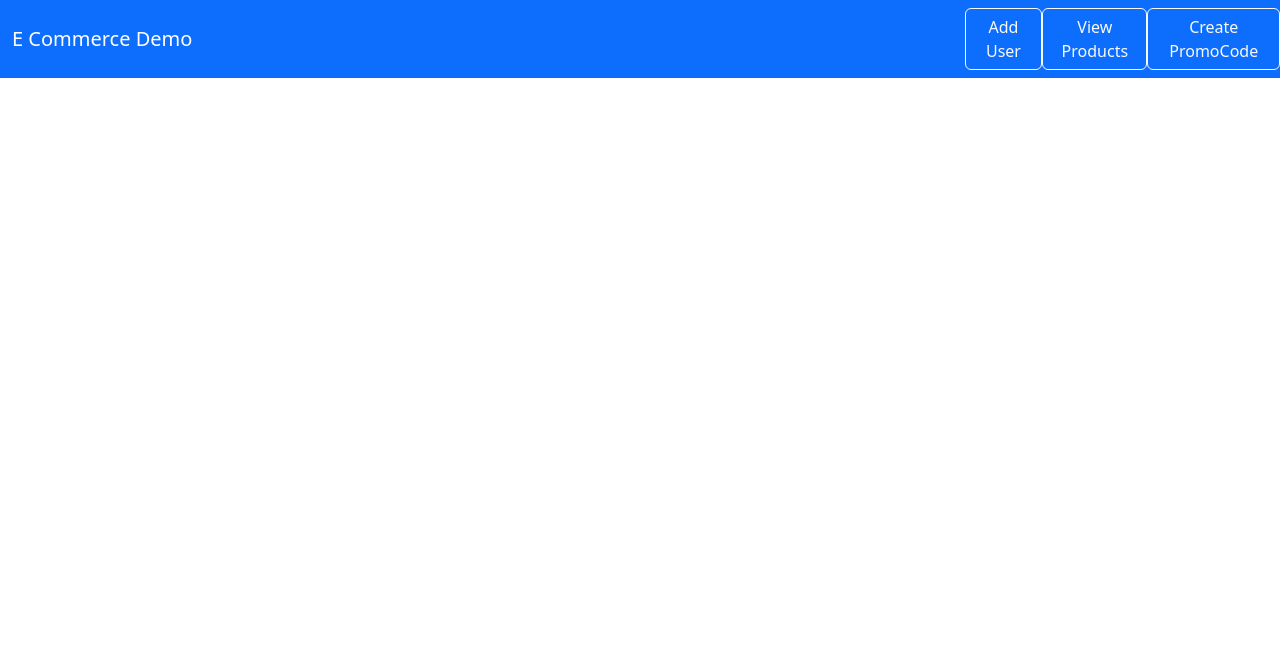
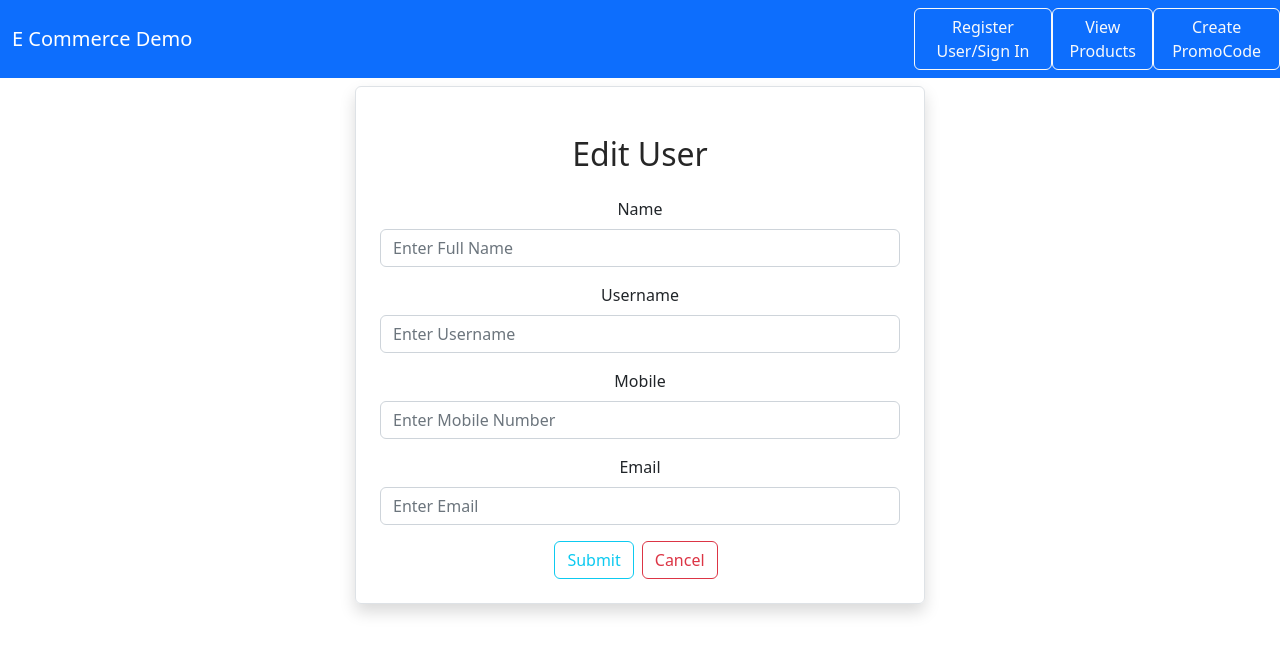
Before and after one commit to Kanurow/front, a React (Create React App) app: page /edituser/1 in a window 1280 px wide. Shown: the top 654 px of the page. Built offline with nearby package versions, Linux system fonts and the light colour scheme; no server answers.

Commit message:
added an edit user functionality

```diff
--- a/src/App.js
+++ b/src/App.js
@@ -13,6 +13,7 @@ import Products from './product/Products';
 import Favourites from './product/Favourites';
 import AddPromo from './promo/AddPromo';
 import ViewMarked from './promo/ViewMarked';
+import EditUser from './users/EditUser';
 
 function App() {
 
@@ -29,7 +30,7 @@ function App() {
         <Route exact path="/api/auth/signup" element={<Register />} />
         <Route exact path="/api/auth/signin" element={<Signin />} />
         {/* <Route exact path='/adduser' element={<AddUser />} /> */}
-        {/* <Route exact path="/edituser/:id" element={<EditUser />} /> */}
+        <Route exact path="/edituser/:id" element={<EditUser />} />
         <Route exact path="/viewuser/:id" element={<ViewUser />} />
         <Route exact path="/products" element={<Products />} />
         <Route exact path="/addproduct" element={<AddProduct />} />
--- a/src/layout/Navbar.js
+++ b/src/layout/Navbar.js
@@ -11,7 +11,7 @@ export default function Navbar() {
             <Link className="navbar-brand" to={"/"}>E Commerce Demo</Link>
             </div>
 
-            <Link className='btn btn-outline-light' to="/api/auth/signup">Add User</Link>
+            <Link className='btn btn-outline-light' to="/api/auth/signup">Register User/Sign In</Link>
             <Link className='btn btn-outline-light' to="/products">View Products</Link>
             <Link className='btn btn-outline-light' to="/addPromoCode">Create PromoCode</Link>
         </nav>
--- a/src/pages/Home.js
+++ b/src/pages/Home.js
@@ -72,63 +72,7 @@ export default function Home() {
   }
 
 
-
-
-
-
-
-
-
-
-
-
-  // let myArray = [
-  //   {
-  //     "id": 1,
-  //     "product": {
-  //       "id": 1,
-  //       "productName": "beans",
-  //       "price": 24,
-  //       "quantity": 250
-  //     },
-  //     "user": {
-  //       "createdAt": "2023-05-10T20:53:24.688027Z",
-  //       "updatedAt": "2023-05-10T20:53:24.688027Z",
-  //       "id": 1,
-  //       "name": "samland",
-  //       "username": "rowland",
-  //       "mobile": "8143358911",
-  //       "email": "Kanurow@gmail.com",
-  //       "password": "$2a$10$0H4Aci/JWe5qHU74KTpEYO7UWRdAyjhLgZivGrbHjYPQBKSuqLC7m",
-  //       "authorities": null,
-  //       "roles": [
-  //         {
-  //           "id": 2,
-  //           "name": "ROLE_ADMIN"
-  //         }
-  //       ],
-  //       "enabled": true,
-  //       "accountNonLocked": true,
-  //       "accountNonExpired": true,
-  //       "credentialsNonExpired": true
-  //     }
-  //   }
-  // ];
-
-  // users.forEach((item) => {
-  //   console.log(item.id);
-  //   console.log(item.name);
-  //   // console.log(item.product.productName);
-  //   // console.log(item.user.name);
-  //   console.log(item.roles[0].name);
-  //   // Add more properties as needed
-  // });
-
-
-
-
   return (
-
 
     <>
 
@@ -162,9 +106,9 @@ export default function Home() {
                   <Link className='btn btn-primary mx-2' to={`/viewuser/${user.id}`}>
                     View
                   </Link>
-                  {/* <Link className='btn btn-outline-primary mx-2' to={`/edituser/${user.id}`}>
+                  <Link className='btn btn-outline-primary mx-2' to={`/edituser/${user.id}`}>
                     Edit
-                  </Link> */}
+                  </Link>
                   <button
                     className='btn btn-danger mx-2'
                     onClick={() => {
--- a/src/users/EditUser.js
+++ b/src/users/EditUser.js
@@ -1,14 +1,147 @@
-// import axios from 'axios';
-// import React, { useEffect, useState } from 'react'
-// import { Link, useNavigate, useParams } from 'react-router-dom';
+import axios from 'axios';
+import React, { useEffect, useState } from 'react'
+import { Link, useNavigate, useParams } from 'react-router-dom';
+
+export default function EditUser() {
+    const [error, setError] = useState(null);
+    const navigate = useNavigate();
+    const [user, setUser] = useState([]);
+    const {id} = useParams()
+
+    useEffect(() => {
+    const fetchUser = async () => {
+        try {
+          const response = await axios.get(`http://localhost:8080/api/users/${id}`, {
+
+            headers: {
+              'Content-Type': 'application/json',
+              Authorization: `Bearer ${localStorage.getItem('accessToken')}`,
+              windows: 'true',
+            },
+          });
+          console.log(response.data)
+          setUser(response.data);
+        } catch (error) {
+          setError(error.message);
+        }
+      };
+
+      fetchUser();
+    }, []);
+
+    const { name, username, email, mobile } = user;
+
+  const onInputChange = (e) => {
+    setUser({ ...user, [e.target.name]: e.target.value })
+  }
+
+    const onSubmit = async (e) => {
+    e.preventDefault();
+    try {
+      const response = await axios.put(`http://localhost:8080/api/users/update/${id}`, {
+        name: name,
+        username: username,
+        email: email,
+        mobile: mobile},
+        {headers: {
+          'Content-Type': 'application/json',
+          Authorization: `Bearer ${localStorage.getItem('accessToken')}`,
+          windows: 'true',
+        },
+      });
+      console.log(response)
+      setUser(response.data);
+    } catch (error) {
+      setError(error.message);
+    }
+    navigate("/")
+  }
+
+
+  return (
+    <>
+    <div className='container'>
+       <div className='row'>
+         <div className='col-md-6 offset-md-3 border rounded p-4 mt-2 shadow'>
+           <h2 className='text-center m-4'>Edit User</h2>
+           <form onSubmit={(e) => onSubmit(e)}>
+             <div className='mb-3'>
+               <label htmlFor='Name' className='form-label'>
+                 Name
+               </label>
+              <input
+                type={"text"}
+                className='form-control'
+                placeholder='Enter Full Name'
+                name='name'
+                value={name}
+                onChange={(e) => onInputChange(e)}
+              />
+            </div>
+
+            <div className='mb-3'>
+              <label htmlFor='Name' className='form-label'>
+                Username
+              </label>
+              <input
+                type={"text"}
+                className='form-control'
+                placeholder='Enter Username'
+                name='username'
+                value={username}
+                onChange={(e) => onInputChange(e)}
+              />
+            </div>
+
+            <div className='mb-3'>
+              <label htmlFor='Name' className='form-label'>
+                Mobile
+              </label>
+              <input
+                type={"text"}
+                className='form-control'
+                placeholder='Enter Mobile Number'
+                name='mobile'
+                value={mobile}
+                onChange={(e) => onInputChange(e)}
+              />
+            </div>
+
+            <div className='mb-3'>
+              <label htmlFor='Email' className='form-label'>
+                Email
+              </label>
+              <input
+                type={"email"}
+                className='form-control'
+                placeholder='Enter Email '
+                name='email'
+                value={email} // comes from ==> const {name, username, email} = user;
+                onChange={(e) => onInputChange(e)}
+              />
+            </div>
+            <button type='submit' className='btn btn-outline-info'>Submit</button>
+            <Link className='btn btn-outline-danger mx-2' to={"/"}>Cancel</Link>
+          </form>
+        </div>
+
+
+      </div>
+
+    </div>
+
+    </>
+  )
+}
+
 
 // function EditUser() {
 //   const [error, setError] = useState(null);
 //   let navigate = useNavigate();
-//   const [users, setUsers] = useState([]);
-//   const {id} = useParams()
+//   const [user, setUser] = useState([]);
+// //   const {id} = useParams()
 //   useEffect(() => {
-//       const fetchUsers = async () => {
+//     const fetchUser = async () => {
 //         try {
 //           const response = await axios.get(`http://localhost:8080/api/users/${id}`, {
 //             headers: {
@@ -18,24 +151,24 @@
 //             },
 //           });
 //           console.log(response.data)
-//           setUsers(response.data);
+//           setUser(response.data);
 //         } catch (error) {
 //           setError(error.message);
 //         }
 //       };
-//       fetchUsers();
+
+//       fetchUser();
 //     }, []);
-//   const { name, username, email, mobile } = users;
+//   const { name, username, email, mobile } = user;
 
 //   const onInputChange = (e) => {
-//     setUsers({ ...users, [e.target.name]: e.target.value })
+//     setUser({ ...user, [e.target.name]: e.target.value })
 //   }
 
 
 
 //   const onSubmit = async (e) => {
 //     e.preventDefault();
-//     // await axios.put(`http://localhost:8080/user/${id}`, users)
 //     try {
 //       const response = await axios.put(`http://localhost:8080/api/users/update/${id}`, {
 //         headers: {
```
Also changed, not shown: src/product/AddProduct.js (+20 -137 lines).
